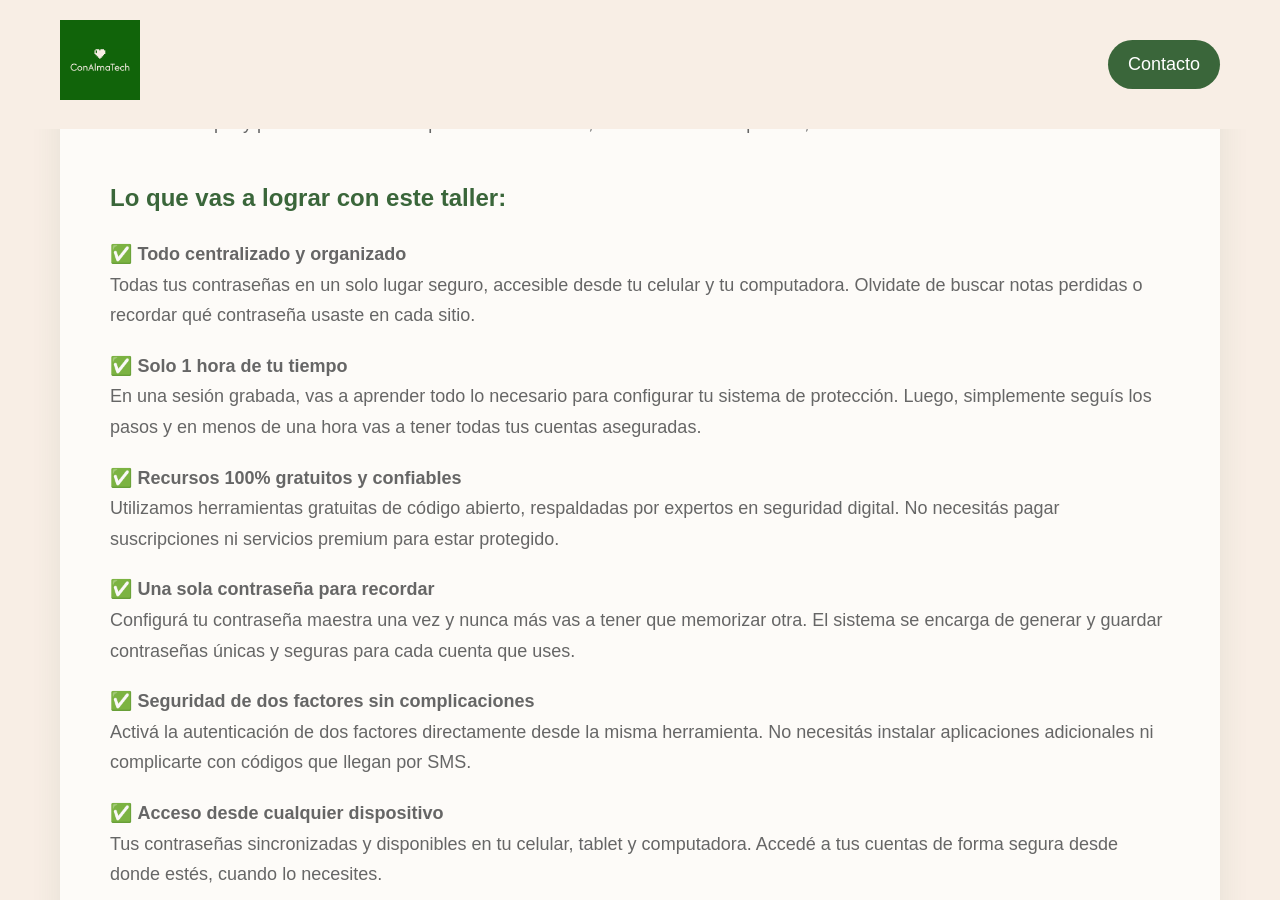
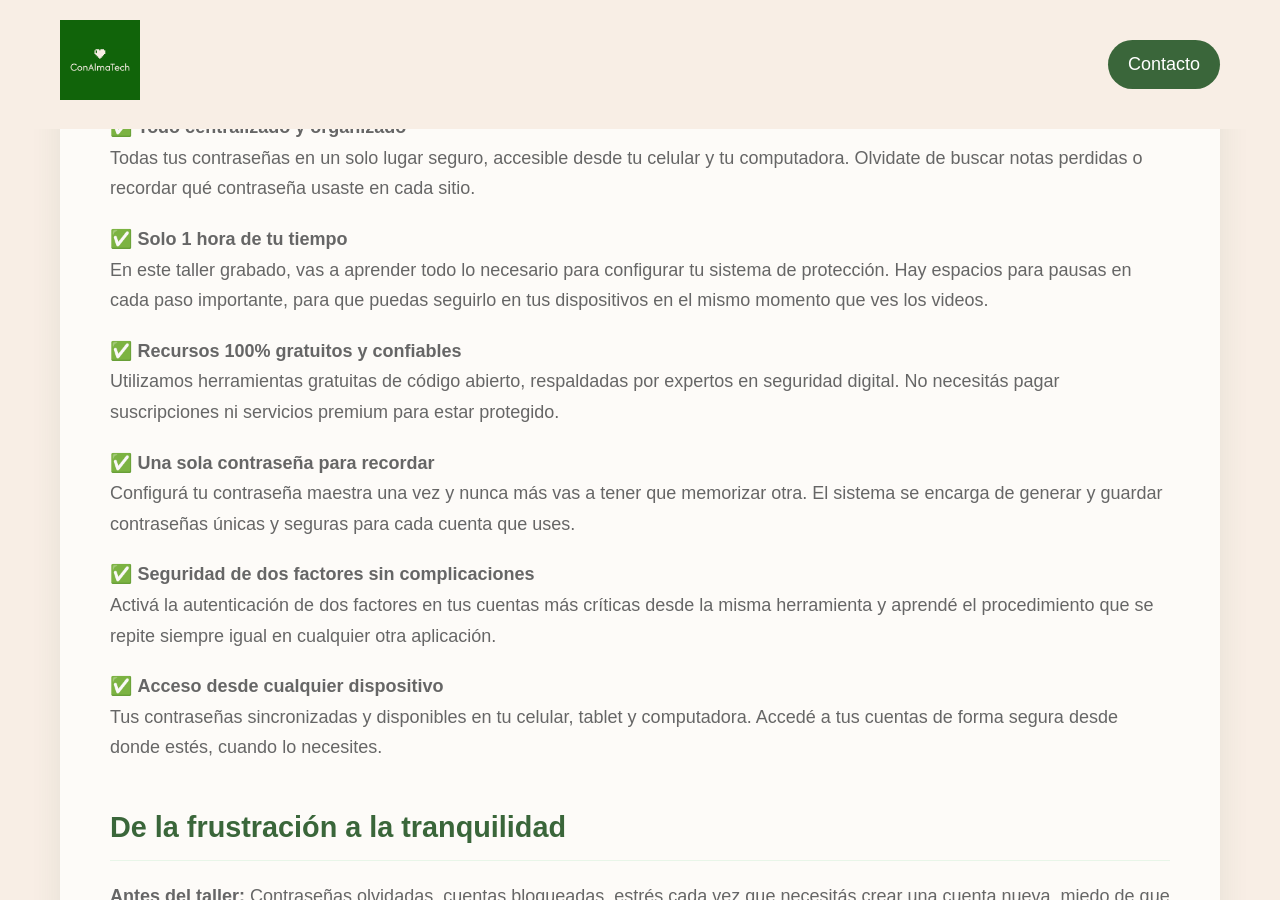
Before and after one commit to anitalmada/anitalmada.github.io, a Jekyll site: the page built from _posts/2026-02-02-lanzamiento-taller-seguridad-online.markdown, in a window 1280 px wide and 900 px high, scrolled down 1155 px. Built offline with Jekyll 4.4.1, drawn with Linux system fonts in a browser that asks for light colours; some web fonts are replaced; some of the changed text lies outside the part shown.

Commit message:
Correction on post content about new workshop

```diff
--- a/_posts/2026-02-02-lanzamiento-taller-seguridad-online.markdown
+++ b/_posts/2026-02-02-lanzamiento-taller-seguridad-online.markdown
@@ -5,8 +5,6 @@ date: 2026-02-02 17:49:26 -0300
 categories:
 image: /assets/images/imagenBlogcapacitacion.png
 ---
-
-## ¿Te sentís abrumado cada vez que necesitás crear o actualizar una contraseña?
 
 Seguramente ya pasaste por esto: intentás crear una cuenta nueva y el sitio te pide una contraseña "segura" con mayúsculas, números, símbolos y mínimo 12 caracteres. O peor aún, te llega un correo pidiéndote que actualices tu contraseña "por seguridad" y no te acordás cuál era la que tenías en ese sitio.
 
@@ -22,7 +20,7 @@ El resultado es siempre el mismo: **caos total**. Tenés contraseñas anotadas e
 Todas tus contraseñas en un solo lugar seguro, accesible desde tu celular y tu computadora. Olvidate de buscar notas perdidas o recordar qué contraseña usaste en cada sitio.
 
 ✅ **Solo 1 hora de tu tiempo**
-En una sesión grabada, vas a aprender todo lo necesario para configurar tu sistema de protección. Luego, simplemente seguís los pasos y en menos de una hora vas a tener todas tus cuentas aseguradas.
+En este taller grabado, vas a aprender todo lo necesario para configurar tu sistema de protección. Hay espacios para pausas en cada paso importante, para que puedas seguirlo en tus dispositivos en el mismo momento que ves los videos.
 
 ✅ **Recursos 100% gratuitos y confiables**
 Utilizamos herramientas gratuitas de código abierto, respaldadas por expertos en seguridad digital. No necesitás pagar suscripciones ni servicios premium para estar protegido.
@@ -31,7 +29,7 @@ Utilizamos herramientas gratuitas de código abierto, respaldadas por expertos e
 Configurá tu contraseña maestra una vez y nunca más vas a tener que memorizar otra. El sistema se encarga de generar y guardar contraseñas únicas y seguras para cada cuenta que uses.
 
 ✅ **Seguridad de dos factores sin complicaciones**
-Activá la autenticación de dos factores directamente desde la misma herramienta. No necesitás instalar aplicaciones adicionales ni complicarte con códigos que llegan por SMS.
+Activá la autenticación de dos factores en tus cuentas más críticas desde la misma herramienta y aprendé el procedimiento que se repite siempre igual en cualquier otra aplicación.
 
 ✅ **Acceso desde cualquier dispositivo**
 Tus contraseñas sincronizadas y disponibles en tu celular, tablet y computadora. Accedé a tus cuentas de forma segura desde donde estés, cuando lo necesites.
```
